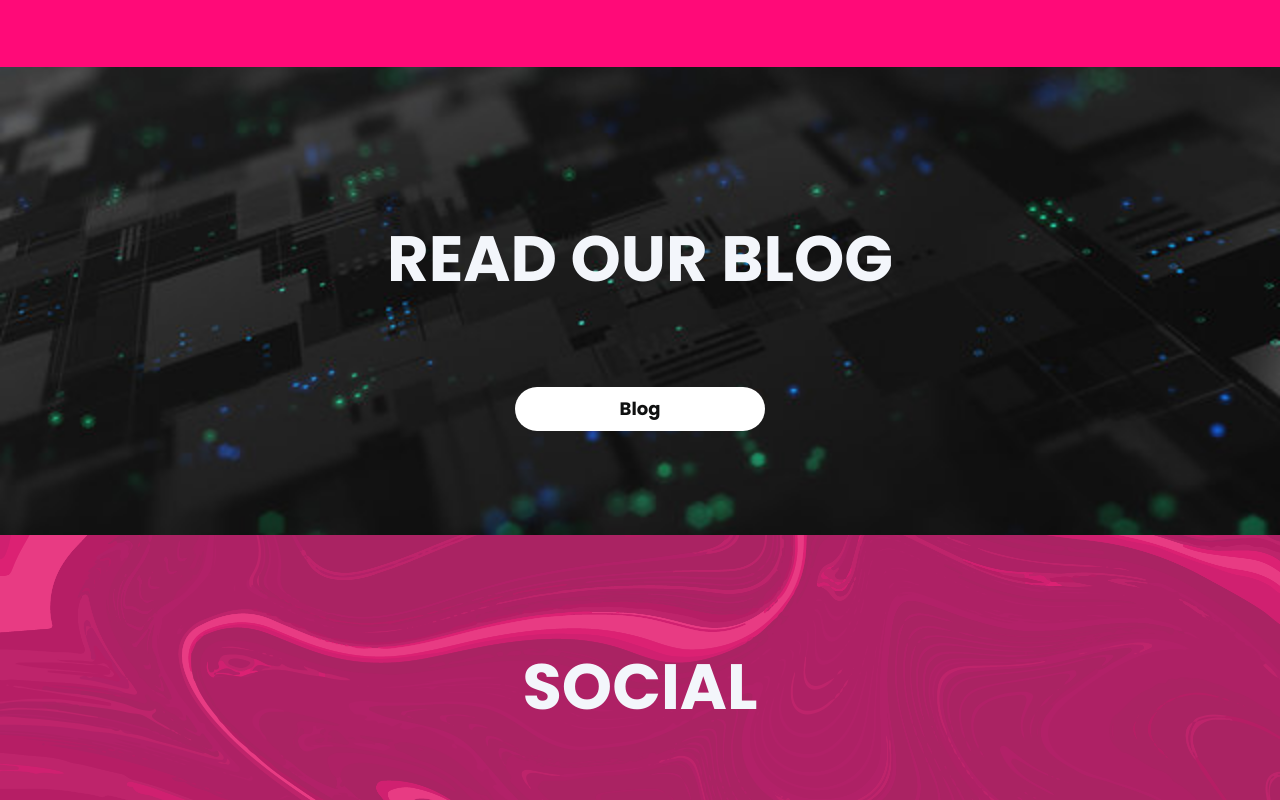
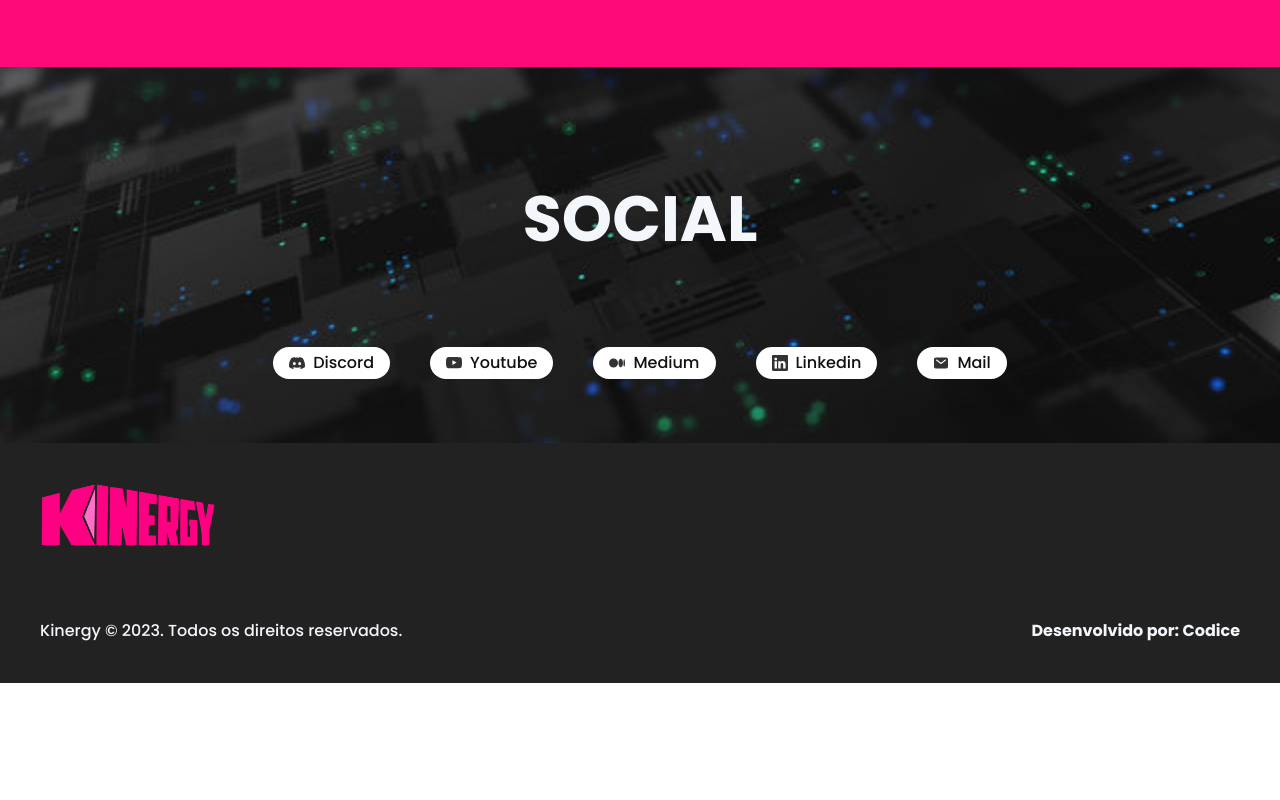
Before and after one commit to antonioarieiro/kinera-website, a React (Vite) app: page / in a window 1280 px wide. Shown: the part 9940-10740 px from the top of the page. After the commit the page ends 10623 px from the top, so only its background shows below. Built offline with nearby package versions, Linux system fonts and the light colour scheme.

Commit message:
tag v1.4.0

```diff
--- a/src/App.jsx
+++ b/src/App.jsx
@@ -19,7 +19,7 @@
 import Roadmap from "./components/Rodmap";
 import Subscribe from "./components/Subscribe";
 import Social from "./components/Social/index.jsx";
-import Blog from "./components/Blog";
+//import Blog from "./components/Blog";
 
 
 
@@ -49,7 +49,6 @@
                 openModal && <Subscribe openModal={openModal} setOpenModal={setOpenModal}/>
             }
             </div>
-            <Blog />
             <Social />
             <Footer />
         </div>
--- a/src/components/Header/index.jsx
+++ b/src/components/Header/index.jsx
@@ -41,7 +41,7 @@
                 <li className="text-base hover:text-[#FF0A78]"><a href="/#community">Community</a></li>
                 <li className="text-base hover:text-[#FF0A78]"><a href="/#funding">Funding</a></li>
                 <li className="text-base hover:text-[#FF0A78]"><a href="/#newsletter">Newsletter</a></li>
-                <li className="text-base hover:text-[#FF0A78]"><a href="/#blog">Blog</a></li>
+                <li className="text-base hover:text-[#FF0A78]"><a href="https://medium.com/@kine.newsletter">Blog</a></li>
                 <li className="text-base hover:text-[#FF0A78]"><a href="/#social">Social</a></li>
             </ul>
 
--- a/src/components/Social/index.jsx
+++ b/src/components/Social/index.jsx
@@ -3,7 +3,7 @@
 import { BsDiscord, BsYoutube, BsLinkedin, BsMedium } from 'react-icons/bs'
 import { IoMail } from 'react-icons/io5'
 
-import FundoSocial from '../../assets/images/FundoSocial.png'
+import Fundo04 from "../../assets/images/fundoblog.png";
 
 const Social = () => {
     return (
@@ -11,7 +11,7 @@
             id='social'
             className="w-full bg-fixed bg-center py-16"
             style={{
-                backgroundImage: `url(${FundoSocial})`,
+                backgroundImage: `url(${Fundo04})`,
                 backgroundRepeat: "no-repeat",
                 backgroundSize: "cover",
                 backgroundPosition: "center",
@@ -22,24 +22,24 @@
                 <h1 className="sm:text-[64px] text-[38px] font-bold text-center text-[#F3F6FB] mt-10">SOCIAL</h1>
 
                 <div className="w-full flex justify-center flex-wrap gap-10">
-                    <a href='https://discord.gg/VxhMApAGMn' className="flex items-center gap-2 bg-[#333333] hover:bg-[#8a00c2] hover:scale-105 duration-500 px-4 py-1 rounded-2xl">
-                        <BsDiscord color='#CC3366' />
+                    <a href='https://discord.gg/VxhMApAGMn' className="flex items-center gap-2 bg-white hover:bg-[#FF0A78] hover:scale-105 duration-500 text-[#101111] hover:text-white px-4 py-1 rounded-2xl">
+                        <BsDiscord color='#333333' />
                         <span>Discord</span>
                     </a>
-                    <a href='https://youtube.com' className="flex items-center gap-2 bg-[#333333] hover:bg-[#8a00c2] hover:scale-105 duration-500 px-4 py-1 rounded-2xl">
-                        <BsYoutube color='#CC3366' />
+                    <a href='https://youtube.com' className="flex items-center gap-2 bg-white hover:bg-[#FF0A78] hover:scale-105 duration-500 text-[#101111] hover:text-white px-4 py-1 rounded-2xl">
+                        <BsYoutube color='#333333' />
                         <span>Youtube</span>
                     </a>
-                    <a href='https://medium.com/@kine.newsletter' className="flex items-center gap-2 bg-[#333333] hover:bg-[#8a00c2] hover:scale-105 duration-500 px-4 py-1 rounded-2xl">
-                        <BsMedium color='#CC3366' />
+                    <a href='https://medium.com/@kine.newsletter' className="flex items-center gap-2 bg-white hover:bg-[#FF0A78] hover:scale-105 duration-500 text-[#101111] hover:text-white px-4 py-1 rounded-2xl">
+                        <BsMedium color='#333333' />
                         <span>Medium</span>
                     </a>
-                    <a href='https://linkedin' className="flex items-center gap-2 bg-[#333333] hover:bg-[#8a00c2] hover:scale-105 duration-500 px-4 py-1 rounded-2xl">
-                        <BsLinkedin color='#CC3366' />
+                    <a href='https://linkedin' className="flex items-center gap-2 bg-white hover:bg-[#FF0A78] hover:scale-105 duration-500 text-[#101111] hover:text-white px-4 py-1 rounded-2xl">
+                        <BsLinkedin color='#333333' />
                         <span>Linkedin</span>
                     </a>
-                    <a href='newsletter@kinergy.network' className="flex items-center gap-2 bg-[#333333] hover:bg-[#8a00c2] hover:scale-105 duration-500 px-4 py-1 rounded-2xl">
-                        <IoMail color='#CC3366' />
+                    <a href='newsletter@kinergy.network' className="flex items-center gap-2 bg-white hover:bg-[#FF0A78] hover:scale-105 duration-500 text-[#101111] hover:text-white px-4 py-1 rounded-2xl">
+                        <IoMail color='#333333' />
                         <span>Mail</span>
                     </a>
                 </div>
--- a/src/components/Subscribe/index.jsx
+++ b/src/components/Subscribe/index.jsx
@@ -70,11 +70,11 @@
         try {
             const response = await axios.post('http://localhost:3001/api/subscribe', data, {   headers: {     'Content-Type': 'application/json',   } }) ;
             console.log(response.data);
-            alert('Subscribed');
+            alert(response.data);
         } catch (error) {
             console.error(error);
-            alert('An error occurred while submitting the form');
-        }clearImmediate
+            alert('An error occurred while submitting the form, check if your e-mail is correct');
+        }
     };
 
     return (
```
Also changed, not shown: server.js (+26 -19 lines).
